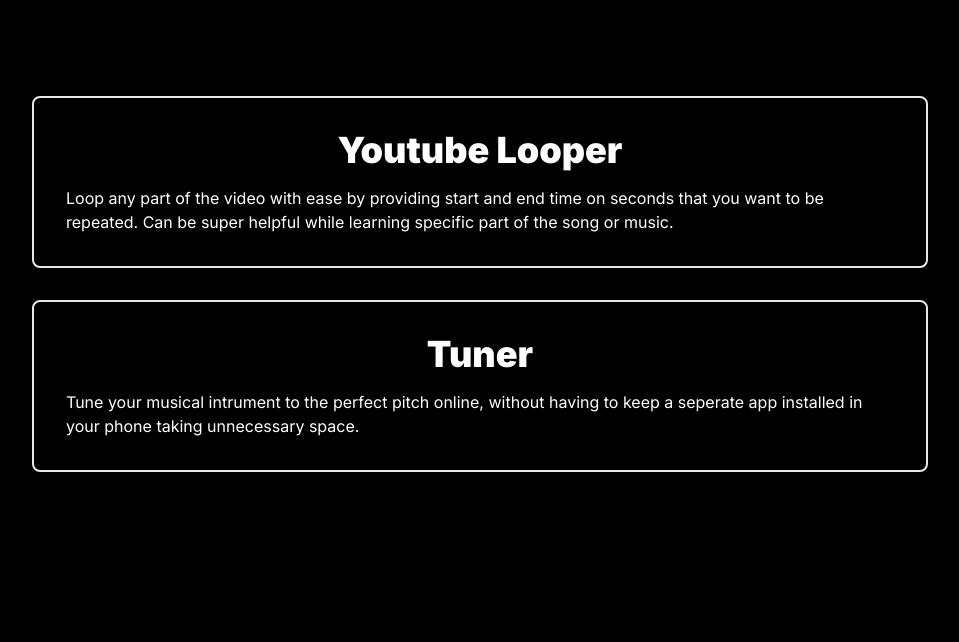
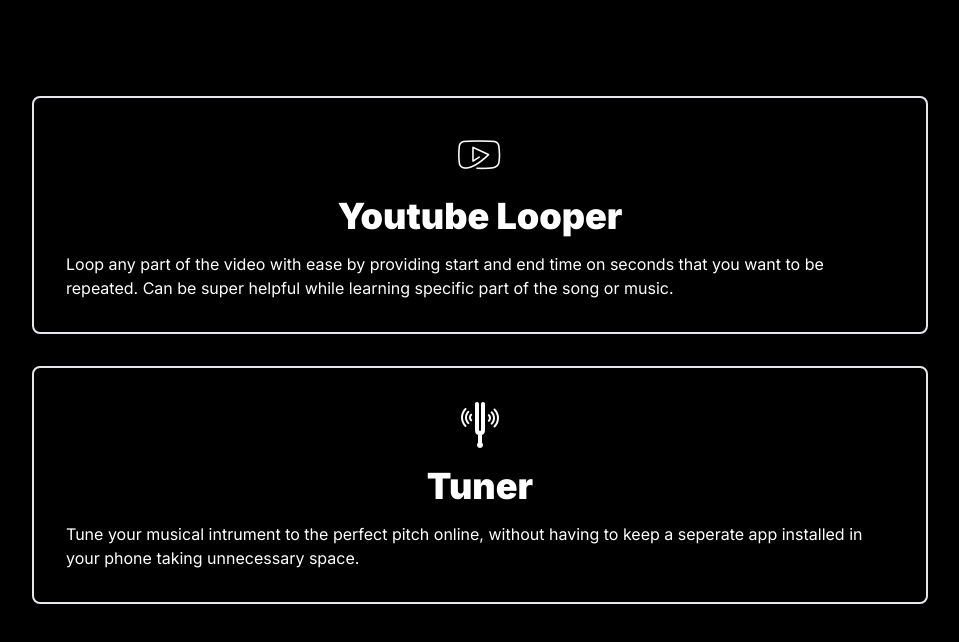
Before and after one commit to NirajanM/your-musical-friend, a Next.js app: page / in a window 1280 px wide. Shown: the top 642 px of the page, without its empty margins (160-1119 px from the left). Built offline with nearby package versions, Linux system fonts and the light colour scheme.

Commit message:
few UI enhancement and debugging removed from code

```diff
--- a/src/app/page.js
+++ b/src/app/page.js
@@ -1,14 +1,17 @@
+import Image from 'next/image';
 import Link from 'next/link';
 
 const menuItem = [
   {
     "title": "Youtube Looper",
     "link": "looper",
+    "icon": "/youtubelooper.png",
     "description": "Loop any part of the video with ease by providing start and end time on seconds that you want to be repeated. Can be super helpful while learning specific part of the song or music.",
   },
   {
     "title": "Tuner",
     "link": "tuner",
+    "icon": "/tuner.png",
     "description": "Tune your musical intrument to the perfect pitch online, without having to keep a seperate app installed in your phone taking unnecessary space.",
   }
 ]
@@ -19,6 +22,7 @@
       {menuItem.map(item => {
         return (
           <Link key={item.title} href={`/${item.link}`} className="flex flex-col justify-around items-center gap-4 border-2 rounded-sm lg:rounded-lg p-4 lg:p-8 hover:bg-slate-50/10 max-w-4xl">
+            <Image src={item.icon} width={50} height={50} alt={item.title} />
             <h1 className="text-lg sm:text-xl md:text-2xl lg:text-4xl font-bold lg:font-black">{item.title}</h1>
             <p>{item.description}</p>
           </Link>);
--- a/src/app/tuner/page.js
+++ b/src/app/tuner/page.js
@@ -133,7 +133,6 @@
 
         // Calculating the offset
         const offset = pitch - expectedFrequency;
-        console.log("expectedFrequency: " + expectedFrequency, "pitch: " + pitch,)
 
         // Define thresholds for classification
         const tolerance = 0.5; // Adjust this value based on your preference
```
Also changed, not shown: public/tuner.png (added), public/youtubelooper.png (added).
